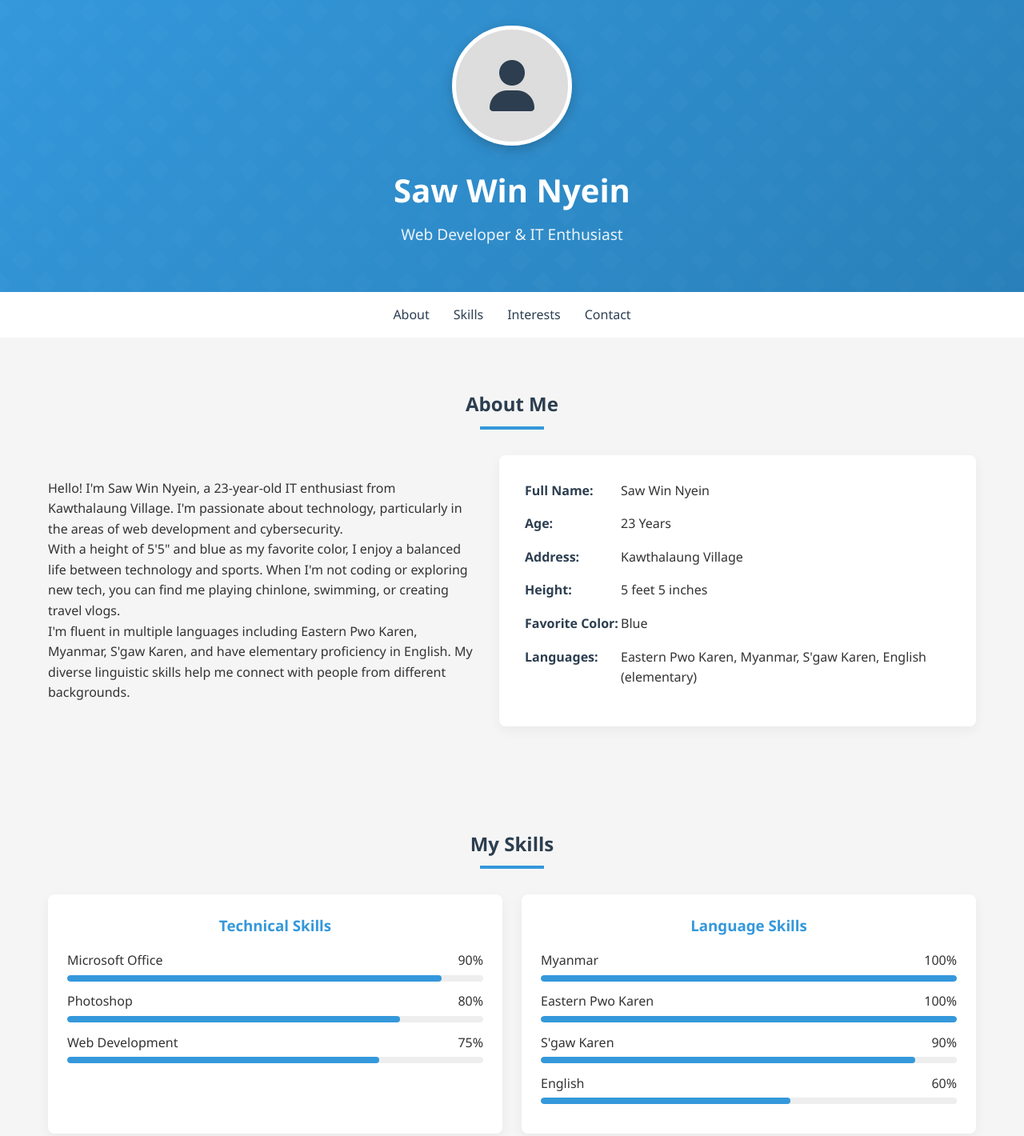
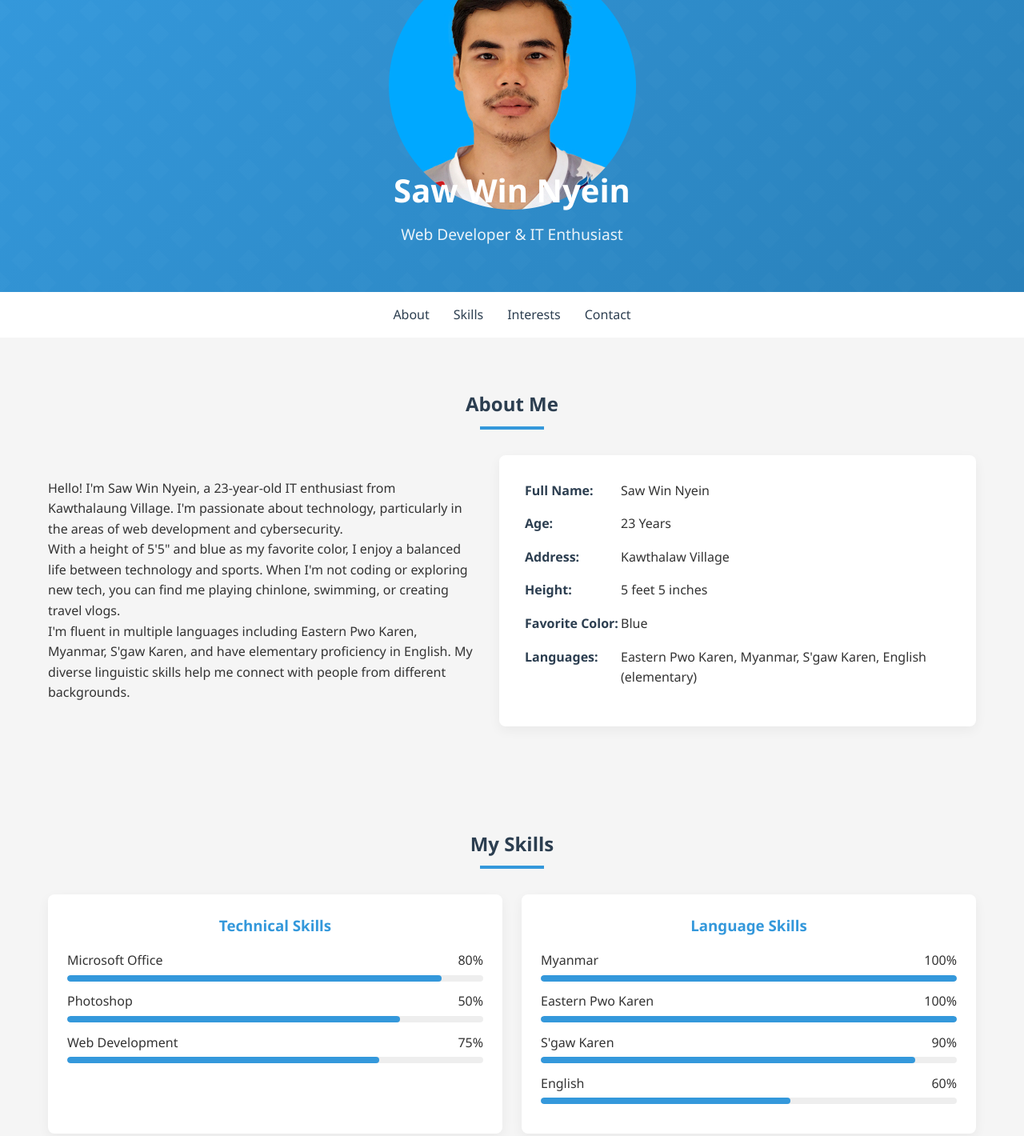
Before and after one commit to SawWinNyein/SawWinNyein.github.io, a plain HTML site: page index.html in a window 1280 px wide. Shown: the top 1420 px of the page at 80% size. Drawn offline with Linux system fonts and the light colour scheme.

Commit message:
edit profile image

```diff
--- a/index.html
+++ b/index.html
@@ -382,7 +382,7 @@
     <header>
         <div class="container">
             <div class="profile-img">
-                <i class="fas fa-user"></i>
+                <img src="Saw Win Nyein-modified.png" alt="Saw Win Nyein">
             </div>
             <h1>Saw Win Nyein</h1>
             <p class="tagline">Web Developer & IT Enthusiast</p>
@@ -418,7 +418,7 @@
                     </div>
                     <div class="detail-item">
                         <strong>Address:</strong>
-                        <span>Kawthalaung Village</span>
+                        <span>Kawthalaw Village</span>
                     </div>
                     <div class="detail-item">
                         <strong>Height:</strong>
@@ -446,7 +446,7 @@
                     <div class="skill-item">
                         <div class="skill-name">
                             <span>Microsoft Office</span>
-                            <span>90%</span>
+                            <span>80%</span>
                         </div>
                         <div class="skill-bar">
                             <div class="skill-progress" style="width: 90%;"></div>
@@ -455,7 +455,7 @@
                     <div class="skill-item">
                         <div class="skill-name">
                             <span>Photoshop</span>
-                            <span>80%</span>
+                            <span>50%</span>
                         </div>
                         <div class="skill-bar">
                             <div class="skill-progress" style="width: 80%;"></div>
@@ -580,7 +580,7 @@
                         <i class="fas fa-map-marker-alt"></i>
                     </div>
                     <h3>Location</h3>
-                    <p>Kawthalaung Village</p>
+                    <p>Kawthalaw Village</p>
                 </div>
             </div>
         </div>
```
Also changed, not shown: Saw Win Nyein-modified.png (added), Saw Win Nyein.jpg (added).
